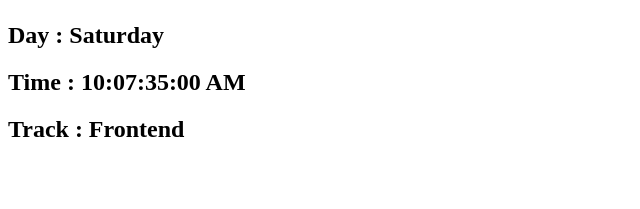
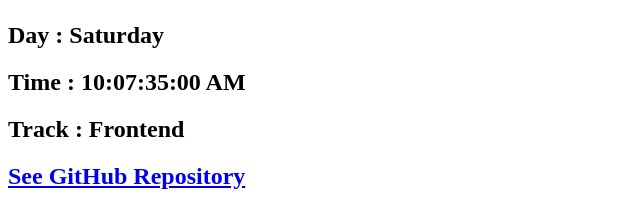
Before and after one commit to collab-rishi/HNG-Stage-One, a plain HTML site: page index.html in a window 1280 px wide. Shown: the part 613-822 px from the top of the page, without its empty margins (0-640 px from the left). Before the commit the page ends 800 px from the top, so only its background shows below. Drawn offline with Linux system fonts and the light colour scheme.

Commit message:
added repo link

```diff
--- a/index.html
+++ b/index.html
@@ -20,7 +20,7 @@
 
     <h2 data-testid="slackDisplayImage" >Track : Frontend</h2>
 
-    <a href=""></a>
+    <h2 data-testid=“githubURL” ><a href="https://github.com/collab-rishi/HNG-Stage-One/tree/main">See GitHub Repository</a></h2>
 
 </body>
 </html>
```
